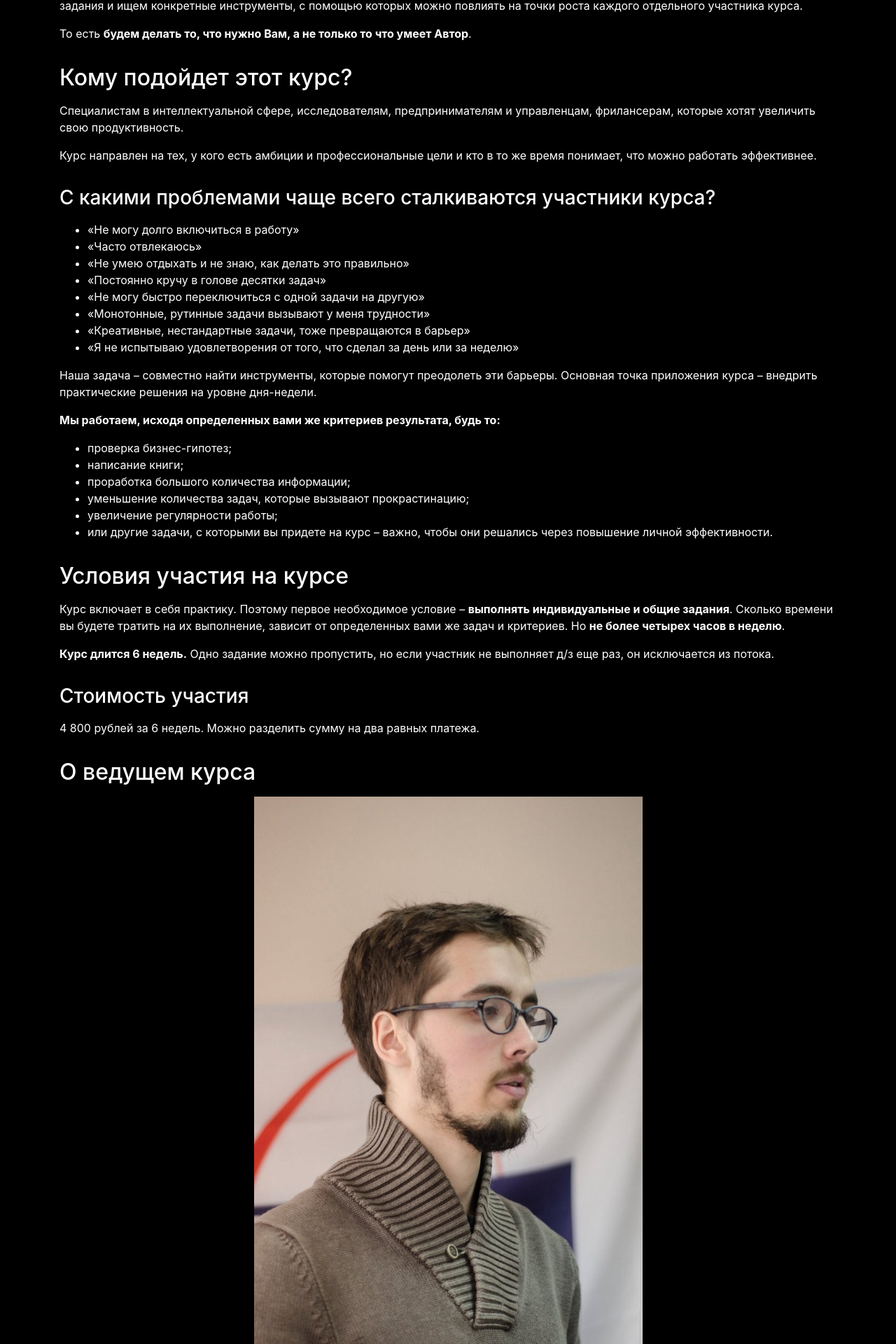
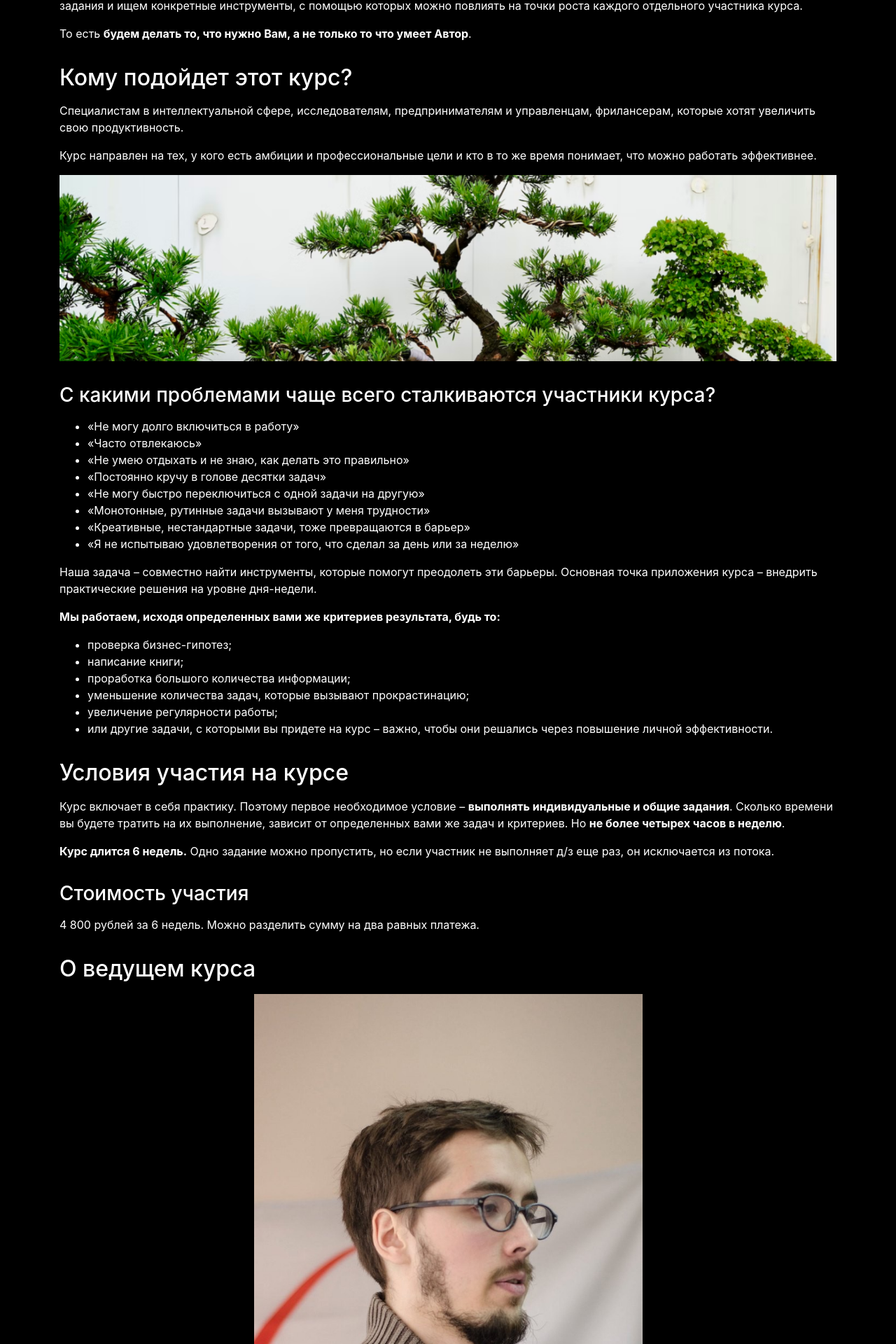
Before and after one commit to Nick-Senin/Nick-Senin.github.io, a Jekyll site: the page built from test.md, in a window 1280 px wide. Shown: the part 1703-3623 px from the top of the page at 70% size. Built offline with Jekyll 4.4.1, drawn with Linux system fonts in a browser that asks for light colours.

Commit message:
autoCommit 20220815.214526

```diff
--- a/test.md
+++ b/test.md
@@ -63,6 +63,8 @@ permalink: /Productivity class/
 
 Курс направлен на тех, у кого есть амбиции и профессиональные цели и кто в то же время понимает, что можно работать эффективнее.
 
+![new_pic](/assets/Pasted image 20220809135739.png)
+
 ### С какими проблемами чаще всего сталкиваются участники курса?
 
 * «Не могу долго включиться в работу»
@@ -103,7 +105,6 @@ permalink: /Productivity class/
 
 Мне интересно, как специалисты и профессионалы могут повышать свою эффективность и кратно ускорять освоение новых областей знаний. Мне кажется, что оптимизированное управление знаниями – это ключ к профессиональному развитию личности.
 
-![new_pic](/assets/Pasted image 20220809135739.png)
 
 ## "Что делать я и сам знаю! Как мне внедрить это?"
 
```
